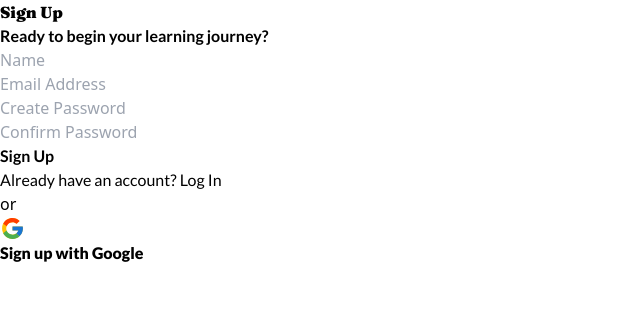
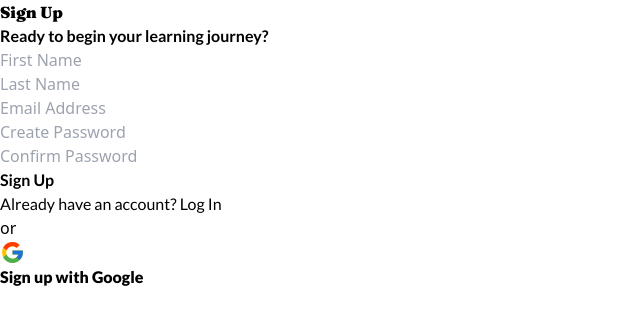
Before and after one commit to webForDave/Edu-Sync, a React (Vite) app: page /sign-up in a window 1280 px wide. Shown: the top 324 px of the page, without its empty margins (0-640 px from the left). Built offline with nearby package versions, Linux system fonts and the light colour scheme.

Commit message:
[refactor] : minor edit to sign up form

```diff
--- /dev/null
+++ b/db.json
@@ -0,0 +1,3 @@
+{
+
+}
--- a/package.json
+++ b/package.json
@@ -10,6 +10,7 @@
     "preview": "vite preview"
   },
   "dependencies": {
+    "axios": "^1.7.4",
     "react": "^18.3.1",
     "react-dom": "^18.3.1",
     "react-hook-form": "^7.52.2",
--- a/src/pages/LogIn.jsx
+++ b/src/pages/LogIn.jsx
@@ -3,21 +3,28 @@ import { Link } from "react-router-dom"
 import Input from "../coponents/formInput"
 import FormButton from "../coponents/formButton"
 import { useForm } from "react-hook-form"
-import { DevTool } from "@hookform/devtools"
+import axios from "axios"
+import { useState } from "react"
 
 const LogIn = () => {
+    // const [successMessage, setSuccessMessage] = useState('');
+
 
     const form = useForm();
-    const { register, control, handleSubmit, formState: {errors}, reset } = form;
+    const { register, handleSubmit, formState: {errors}, reset } = form;
 
-    const onSubmit = data => {
+    const onSubmit = async data => {
         //Handle form data
-        console.log(data);
+        try{
+            const mockAPI = 'http://localhost:5000/auth';
+            const response = await axios.post(mockAPI, data);
+
+        } catch (error){
+            setErrorMessage('Failed to submit form. Please try again.');
+        }
 
         //clear inputs
         reset();
-
-        //Make Axios call
 
     }
 
@@ -31,6 +38,7 @@ const LogIn = () => {
                 {/* LOGIN FORM */}
 
                 <form onSubmit={handleSubmit(onSubmit)}>
+                    {/* {successMessage && <p className="lato-bold text-green-500">{successMessage}</p>} */}
                     <div>
                         <label htmlFor="email">
                             <Input type='email' placeholder='Email Address' id='email'
@@ -62,7 +70,6 @@ const LogIn = () => {
                         </label>
                     </div>
                     <FormButton>Log In</FormButton>
-                    {/* <DevTool control={control} /> */}
                 </form>
 
                 <p className="py-[10px] lato-regular text-center text-gray-700 ">Don't have an account? <Link to='/sign-up' className="text-[#1D3446] font-bold">Sign Up</Link></p>
--- a/src/pages/SignUp.jsx
+++ b/src/pages/SignUp.jsx
@@ -3,15 +3,22 @@ import { Link } from "react-router-dom"
 import FormButton from "../coponents/formButton"
 import Input from "../coponents/formInput"
 import { useForm } from "react-hook-form"
-import { DevTool } from "@hookform/devtools"
+import { useState } from "react"
+import axios from "axios"
 
 const SignUp = () => {
+    const [successMessage, setSuccessMessage] = useState('');
 
     const form = useForm();
-    const {register, handleSubmit, formState:{errors}, reset, control} = form;
+    const {register, handleSubmit, formState:{errors}, reset, control, getValues} = form;
 
-    const onSubmit = data => {
-        console.log(data);
+    const onSubmit = async data => {
+        try{
+            const mockEndpoint = '';
+            const response = await axios.post(mockEndpoint, data)
+        } catch (error) {
+            console.log(error);
+        }
 
         reset();
     }
@@ -26,15 +33,27 @@ const SignUp = () => {
                 {/* SIGNUP FORM */}
 
                 <form onSubmit={handleSubmit(onSubmit)}>
+                    {successMessage && <p className="lato-bold text-green-500">{successMessage}</p>}
                     <div>
-                        <label htmlFor="name">
-                            <Input placeholder='Name' id='name' type='text'
-                            register={register('name', {
-                                required: 'Name is required'
+                        <label htmlFor="firsr_name">
+                            <Input placeholder='First Name' id='first_name' type='text'
+                            register={register('first_name', {
+                                required: 'First name is required'
                             })}
-                            error={errors.name}
+                            error={errors.first_name}
                             />
-                            {errors.name && <p className="lato-bold text-red-500 text-sm mt-1">{errors.name.message}</p>}
+                            {errors.first_name && <p className="lato-bold text-red-500 text-sm mt-1">{errors.first_name.message}</p>}
+                        </label>
+                    </div>
+                    <div>
+                        <label htmlFor="last_name">
+                            <Input placeholder='Last Name' id='last_name' type='text'
+                            register={register('last_name', {
+                                required: 'Last name is required'
+                            })}
+                            error={errors.last_name}
+                            />
+                            {errors.last_name && <p className="lato-bold text-red-500 text-sm mt-1">{errors.last_name.message}</p>}
                         </label>
                     </div>
 
@@ -65,7 +84,7 @@ const SignUp = () => {
                             })}
                             error={errors.create_password}
                             />
-                            {errors.create_password && <p className="lato-bold text-red-500 text-sm mt-1">{errors.create_password.message}</p>}
+                            {errors.create_password && <p className="lato-bold text-red-500 text-sm mt-1 max-w-xs">{errors.create_password.message}</p>}
 
                         </label>
                         <label htmlFor="confim_password">
@@ -73,7 +92,7 @@ const SignUp = () => {
                             register={register('confirm_password', {
                                 required: 'Please confirm your password',
                                 validate: value =>
-                                    value === create_password || 'Passwords do not match'
+                                    value === getValues('create_password') || 'Passwords do not match'
                             })}
                             error={errors.confirm_password}
                             />
@@ -82,7 +101,6 @@ const SignUp = () => {
                         </label>
                     </div>
                     <FormButton>Sign Up</FormButton>
-                    {/* <DevTool control={control} /> */}
                 </form>
 
                 <p className="py-[10px] lato-regular text-center text-gray-700 ">Already have an account? <Link to='/log-in' className="text-[#1D3446] font-bold">Log In</Link></p>
```
Also changed, not shown: 1 other file (tests, documents, lock files or other folders).
